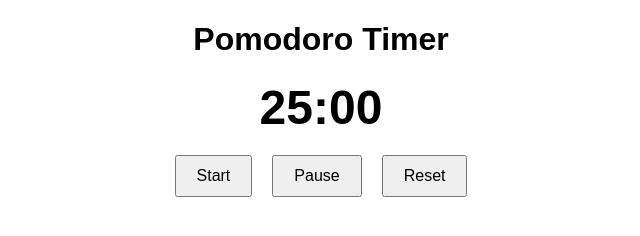
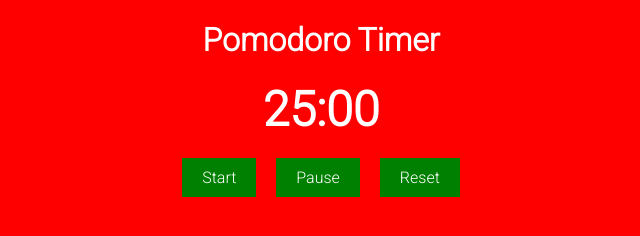
Before and after one commit to etanf987/prod-site, a plain HTML site: page index.html in a window 1280 px wide. Shown: the whole page, without its empty margins (319-959 px from the left). Drawn offline with Linux system fonts and the light colour scheme.

Commit message:
Add Robot font with Google API, change colors and borders

```diff
--- a/index.html
+++ b/index.html
@@ -3,6 +3,9 @@
 <head>
 	<title>Pomodoro!</title>
   <link rel="stylesheet" type="text/css" href="style.css">
+  <link rel="preconnect" href="https://fonts.googleapis.com">
+  <link rel="preconnect" href="https://fonts.gstatic.com" crossorigin>
+  <link href="https://fonts.googleapis.com/css2?family=Roboto:wght@300&display=swap" rel="stylesheet">
 </head>
 <body>
 	<!-- Your content here -->
--- a/style.css
+++ b/style.css
@@ -1,6 +1,8 @@
 body {
-  font-family: Arial, sans-serif;
+  font-family: 'Roboto', sans-serif;
   text-align: center;
+  background-color: red;
+  color: white;
 }
 h1 {
   font-size: 2rem;
@@ -16,7 +18,11 @@ h1 {
 }
 button {
   font-size: 1rem;
+  font-family: 'Roboto', sans-serif;
+  color: white;
   margin: 0 10px;
   padding: 10px 20px;
   cursor: pointer;
+  background-color: green;
+  border-style: none;
 }
```
